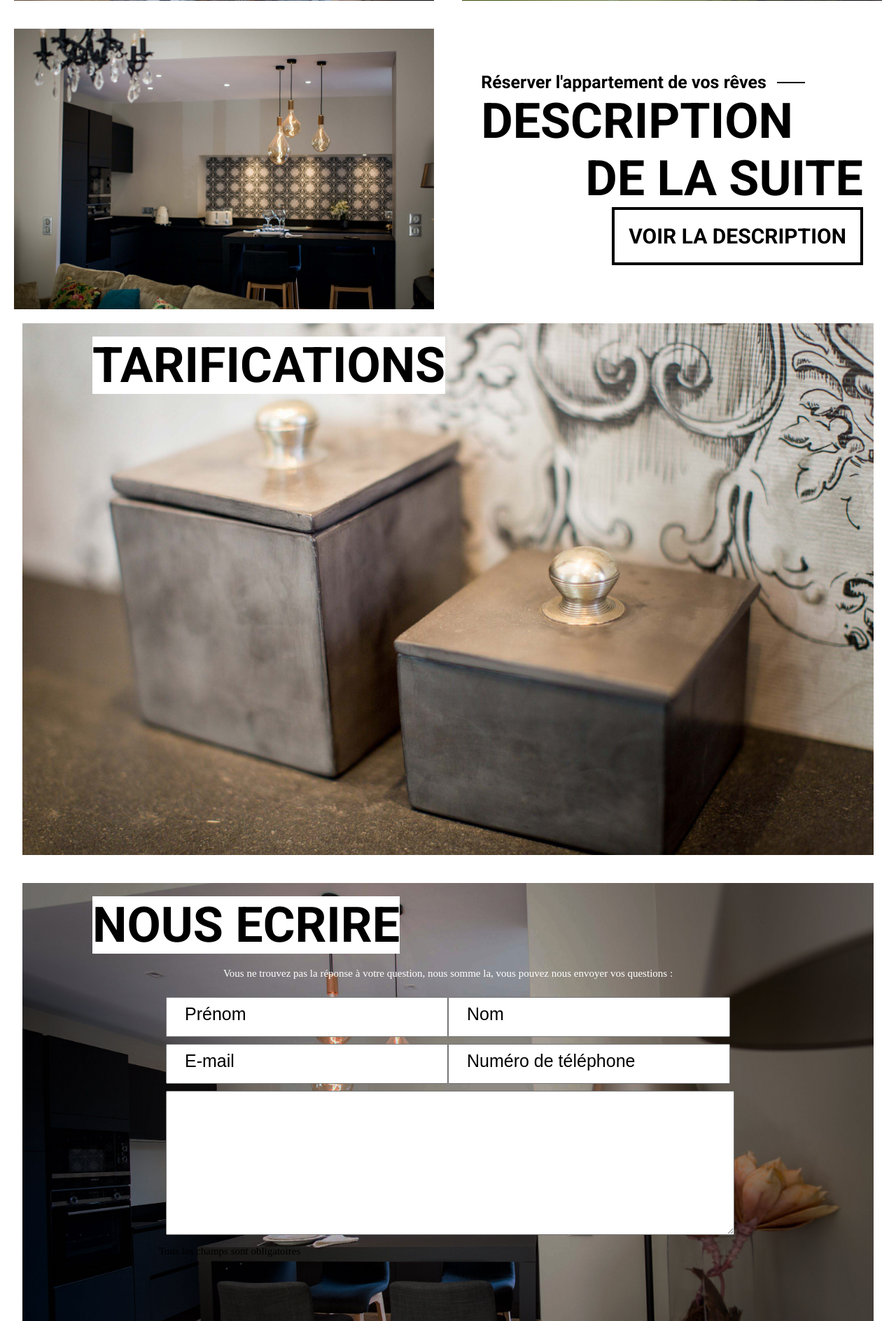
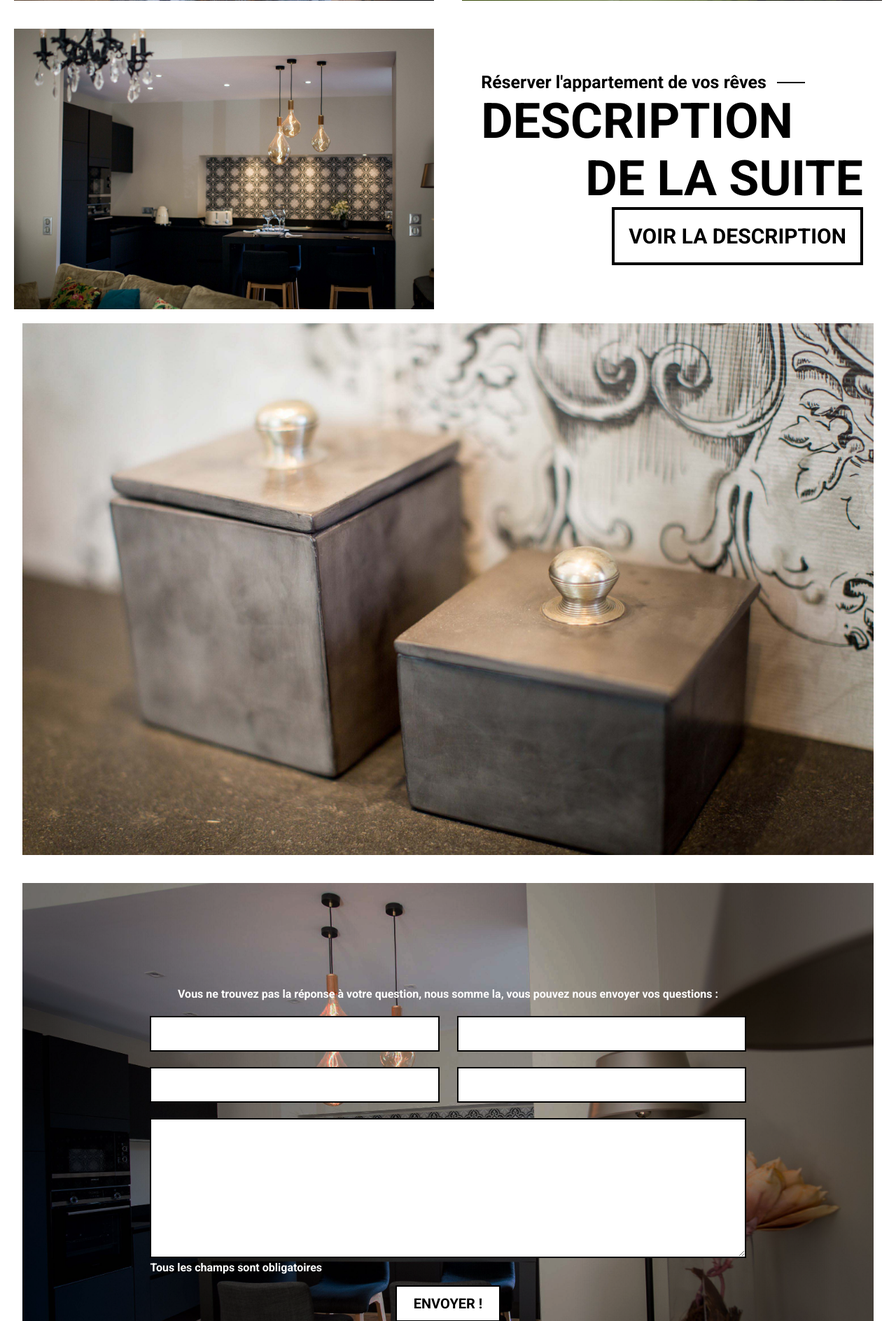
Before and after one commit to LeoPhilip33/lasuitedelisabeth, a PHP site: page / in a window 1280 px wide. Shown: the part 1658-3546 px from the top of the page at 70% size. Run offline with PHP 8.4, Linux system fonts and the light colour scheme.

Commit message:
partie contact

```diff
--- a/footer/footerstyle.css
+++ b/footer/footerstyle.css
@@ -1,12 +1,6 @@
 html,body{
     margin:0;
     padding:0;
-}
-p{
-    font-size:15px;
-}
-.Allura{
-    font-family: 'Allura', cursive;
 }
 .Roboto{
     font-family: 'Roboto', sans-serif;
--- a/index/index.php
+++ b/index/index.php
@@ -83,35 +83,42 @@
 
     <div class="index3">
         <div class="tarificationp3">
-            <h2>
-                <span class="tarificationtitrep3 Roboto"> TARIFICATIONS </span>
-            </h2>
+
         </div>
     </div>
 
     <div class="index4">
         <div class="Nous-Ecrire">
-            <h2>
-                <span class="Nous-Ecriretitre Roboto"> NOUS ECRIRE </span>
-            </h2>
-            <p class="centernousecrire"> Vous ne trouvez pas la réponse à votre question, nous somme la, vous pouvez nous envoyer vos questions : </p>
+            <div class="nsEcrire">
+                <div class="container">
+                    <form>
+                        <p class="centercontainerecrire couleurblanche Roboto" > Vous ne trouvez pas la réponse à votre question, nous somme la, vous pouvez nous envoyer vos questions : </p>
+                        <div class="flexcontainer">
+                            <input type="text" name="firstname" placeholder="Prénom">
+                            <input class=" espacementflex" type="text" name="sujet" placeholder="Nom">
+                        </div>
 
-            <div class="centerformulaire" >
-                <div>
-                    <div class="flexindex4">
-                        <input class="inputnsecrire" type="text" minlength="3" maxlength="15" placeholder="Prénom" required>
-                        <input class="inputnsecrire" type="text" minlength="3" maxlength="15" placeholder="Nom" required>
-                    </div>
-                    <div class="flexindex4">
-                        <input class="inputnsecrire" type="text" minlength="3" maxlength="8" placeholder="E-mail" required>
-                        <input class="inputnsecrire" type="text" minlength="3" maxlength="8" placeholder="Numéro de téléphone" required>
-                    </div>
-                    <div class="flexindex4">
-                        <textarea></textarea>
-                    </div>
-                    <p> Tous les champs sont obligatoires </p>
+                        <div class="flexcontainer">
+                            <input type="email" placeholder="E-mail">
+                            <input class="espacementflex" type="text" placeholder="Numéro de téléhpone">
+                        </div>
+
+                        <textarea placeholder="Votre message ..." style="height:200px"></textarea>
+
+                        <p class="couleurblanche modificationp Roboto"> Tous les champs sont obligatoires </p>
+
+                        <div class="centerbouton">
+                            <input class="Roboto" type="submit" value="ENVOYER !">
+                        </div>
+                    </form>
                 </div>
             </div>
+
+
+
+
+
+
         </div>
     </div>
 
--- a/index/styleindex.css
+++ b/index/styleindex.css
@@ -7,14 +7,8 @@ h1{
     margin-block-start: 0em;
     margin-block-end: 0em;
 }
-p{
-    font-size:15px;
-}
 .Allura{
     font-family: 'Allura', cursive;
-}
-.Roboto{
-    font-family: 'Roboto', sans-serif;
 }
 .index1_center{
     color:white;
@@ -180,51 +174,80 @@ p{
     -webkit-background-size: cover; /* pour anciens Chrome et Safari */
     background-size: cover; /* version standardisée */
     background-position: center center;
+
+    display: flex;
+    flex-direction: column;
+    justify-content: center;
 }
-
-.Nous-Ecriretitre{
-    margin-left:100px;
-    background-color: white;
-    font-size:70px;
-}
-.centernousecrire{
-    text-align: center;
-    color:white;
-}
-.inputnsecrire{
-    width:395px;
-    height: 51px;
-}
-input::placeholder {
-    color: black;
-    font-size:25px;
-    padding-left:23px;
-  }
-
-.flexindex4{
-    display:flex;
-    justify-content: space-between;
-    margin:10px;
-}
-.centerformulaire{
+.nsEcrire{
     display: flex;
     justify-content: center;
-
-}
-textarea{
-    width: 100%;
-    min-width: 100%;
-    max-width: 100%;
-    min-height: 200px;
-    max-height: 500px;
 }
 
 
+input[type=text], textarea, input[type=email] {
+    width: 100%;
+    padding: 12px;
+    border: 2px solid black;
+    box-sizing: border-box;
+    margin-top: 6px;
+    margin-bottom: 16px;
+    resize: vertical;
+  }
 
+  input[type=submit] {
+    background-color: white;
+    color: black;
+    padding: 12px 20px;
+    border: 2px solid black;
+    cursor: pointer;
+    width:150px;
+  }
 
+  input[type=submit]:hover {
+    background-color: black;
+    color:white;
+  }
 
+  .container {
+    /* Ajouter box-sizing */
+    width: 70%;
+    max-width: 1000px;
+  }
+  input{
+      font-size: 20px;
+  }
+  textarea{
+      font-size: 20px;
+      width: 100%;
+      min-height: 200px;
+      max-height: 300px;
 
+  }
 
+  ::placeholder {
+    color: black;
+    font-size: 20px;
+  }
+  .flexcontainer{
+      display:flex;
+  }
+  .espacementflex{
+      margin-left:25px;
+  }
+  .centerbouton{
+    display: flex;
+    justify-content: center;
+  }
+  .centercontainerecrire{
+      text-align: center;
+  }
+  .couleurblanche{
+      color:white;
+  }
+  .modificationp{
+      margin-block-start: -1em;
+  }
 
 
 @media only screen and (min-width: 950px) and (max-width: 1200px) {
@@ -233,10 +256,17 @@ textarea{
     }
 }
 
-@media only screen and (min-width: 300px) and (max-width: 950px) {
+@media only screen and (min-width: 0px) and (max-width: 950px) {
     h1{
         font-size:60px;
     }
+    .tarificationtitrep3{
+        font-size:50px;
+    }
+    input[type=submit] {
+        width:100%;
+    }
+
     .flechedownlabel {
         font-size: 20px;
         margin-bottom: 10px;
@@ -271,8 +301,15 @@ textarea{
     .petittxtgalerie2{
         margin-bottom: 10px;
     }
-}
-@media only screen and (min-width: 0px) and (max-width: 850px) {
+    .flexcontainer{
+        display : inline-block;
+        vertical-align : middle;
+        line-height : 1.1;
+        width:100%;
+    }
+    .espacementflex{
+        margin-left:0px;
+    }
     .txtgalerie{
         font-size: 30px;
     }
```
